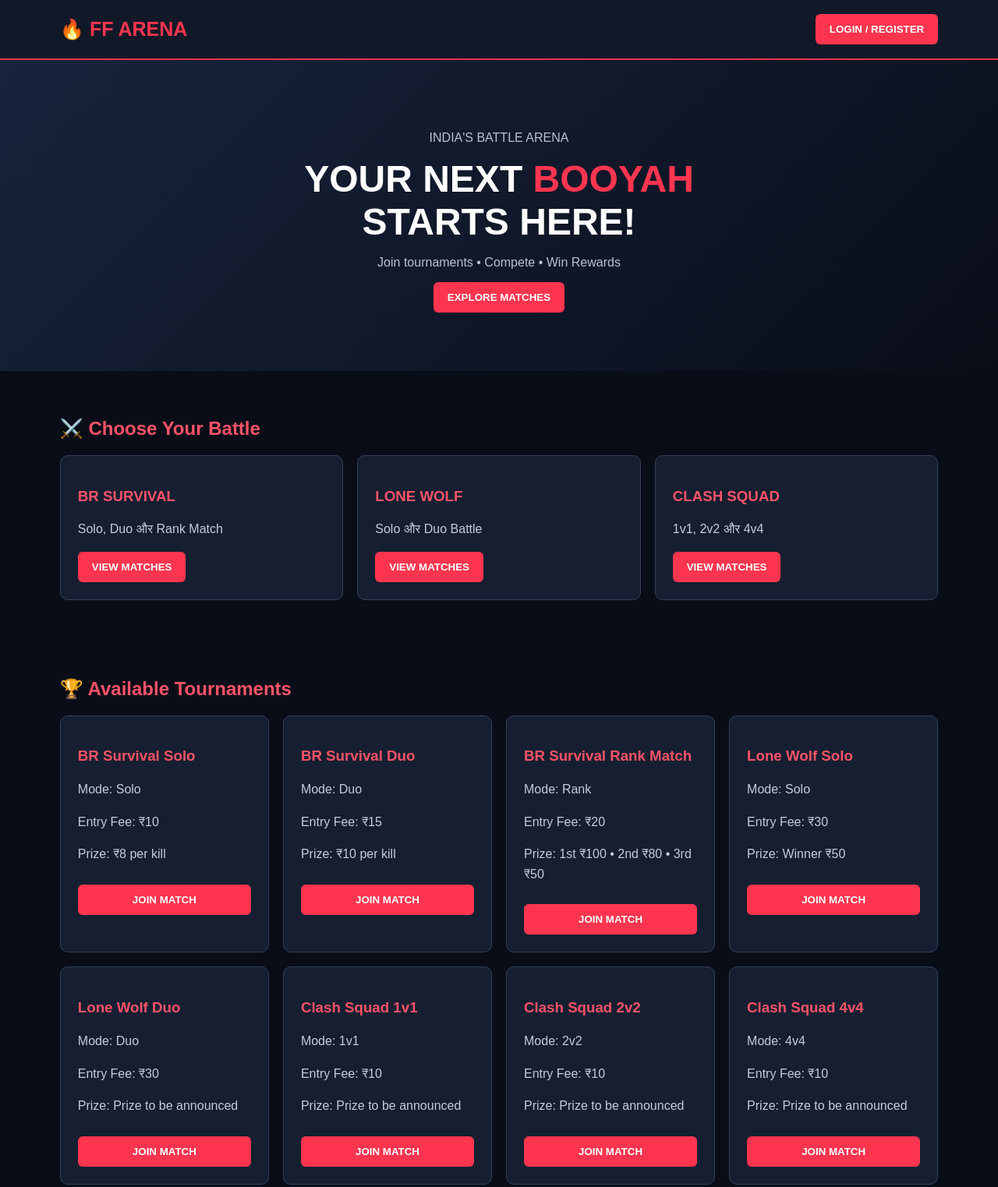
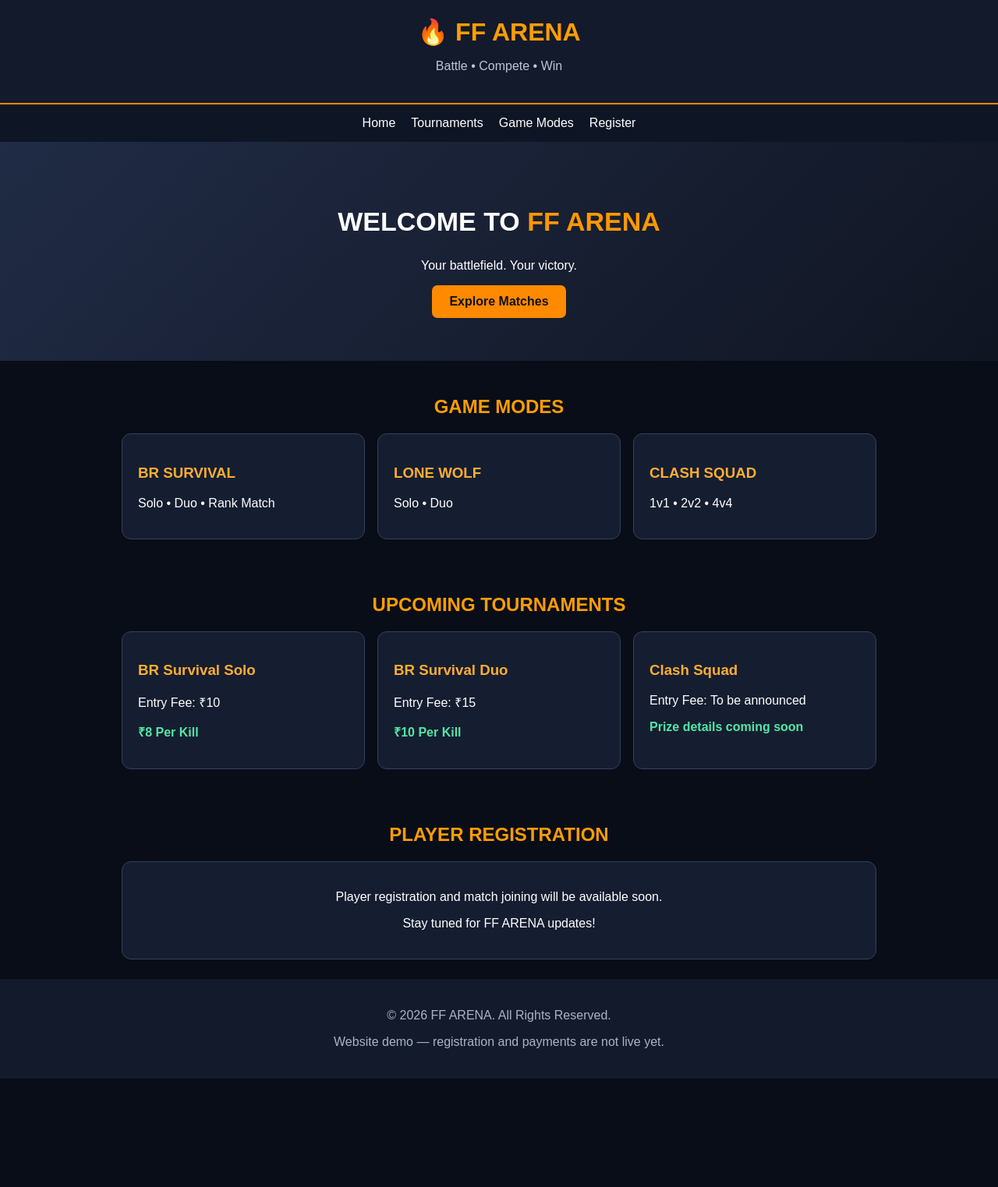
Before and after one commit to vishal1604422-del/FF-ARENA-, a plain HTML site: page index.HTML in a window 1280 px wide. Shown: the top 1523 px of the page at 78% size. After the commit the page ends 1384 px from the top, so only its background shows below. Drawn offline with Linux system fonts and the light colour scheme.

Commit message:
Refactor HTML structure and styles for FF ARENA

```diff
--- a/index.HTML
+++ b/index.HTML
@@ -1,244 +1,144 @@
 <!DOCTYPE html>
-<html lang="hi">
+<html lang="en">
 <head>
   <meta charset="UTF-8">
   <meta name="viewport" content="width=device-width, initial-scale=1.0">
-<title>FF ARENA - Free Fire Tournaments</title>
-
+  <title>FF ARENA | Free Fire Tournaments</title>
   <style>
-*{box-sizing:border-box}
-body{
-  margin:0;
-  font-family:Arial,sans-serif;
-  background:#090d18;
-  color:white;
+    * { box-sizing: border-box; }
+    body {
+      margin: 0;
+      font-family: Arial, sans-serif;
+      background: #090d18;
+      color: white;
     }
-header{
-  display:flex;
-  justify-content:space-between;
-  align-items:center;
-  padding:18px 6%;
-  background:#111827;
-  border-bottom:2px solid #ff354f;
+    header {
+      background: #121a2c;
+      padding: 22px;
+      text-align: center;
+      border-bottom: 2px solid #ff8a00;
     }
-.logo{font-size:25px;font-weight:bold;color:#ff354f}
-button,a{cursor:pointer}
-button{
-  background:#ff354f;
-  color:white;
-  border:0;
-  padding:12px 18px;
-  border-radius:6px;
-  font-weight:bold;
+    header h1 { color: #ff9d00; margin: 0; }
+    header p { color: #bdc7d9; }
+    nav {
+      display: flex;
+      justify-content: center;
+      gap: 20px;
+      padding: 15px;
+      background: #0e1524;
+      flex-wrap: wrap;
     }
-.hero{
-  text-align:center;
-  padding:75px 15px;
-  background:linear-gradient(135deg,#18243c,#090d18);
+    nav a { color: white; text-decoration: none; }
+    .hero {
+      text-align: center;
+      padding: 55px 15px;
+      background: linear-gradient(135deg,#202b45,#101522);
     }
-.hero h1{font-size:48px;margin:12px}
-.hero span{color:#ff354f}
-.hero p{color:#b7c2d5}
-.section{padding:40px 6%}
-.section h2{color:#ff5368}
-.categories,.matches{
-  display:grid;
-  grid-template-columns:repeat(auto-fit,minmax(220px,1fr));
-  gap:18px;
+    .hero h2 { font-size: 34px; }
+    .hero span { color: #ff9800; }
+    .btn {
+      display: inline-block;
+      background: #ff8a00;
+      color: #111;
+      padding: 12px 22px;
+      border-radius: 7px;
+      text-decoration: none;
+      font-weight: bold;
     }
-.card{
-  background:#151f31;
-  padding:22px;
-  border:1px solid #34415b;
-  border-radius:10px;
+    section { padding: 25px 16px; max-width: 1000px; margin: auto; }
+    section h2 { color: #ff9d00; text-align: center; }
+    .cards {
+      display: grid;
+      grid-template-columns: repeat(auto-fit,minmax(220px,1fr));
+      gap: 16px;
     }
-.card h3{color:#ff5368}
-.card p{color:#c4ccda;line-height:1.6}
-.join{width:100%;margin-top:10px}
-.info{
-  background:#111827;
-  padding:25px;
-  border-radius:10px;
-  line-height:1.7;
+    .card {
+      background: #151e30;
+      border: 1px solid #34415b;
+      border-radius: 12px;
+      padding: 20px;
     }
-footer{
-  text-align:center;
-  padding:25px;
-  color:#9ba8bc;
-  background:#111827;
-}
-.modal{
-  display:none;
-  position:fixed;
-  inset:0;
-  background:#000c;
-  justify-content:center;
-  align-items:center;
-  padding:15px;
-}
-.modal-box{
-  background:#151f31;
-  padding:25px;
-  border-radius:10px;
-  width:100%;
-  max-width:380px;
-}
-input{
-  width:100%;
-  padding:13px;
-  margin:8px 0;
-  background:#090d18;
-  border:1px solid #45516a;
-  color:white;
-  border-radius:5px;
-}
-.modal-box button{width:100%;margin-top:10px}
-.close{background:#38445a}
-@media(max-width:500px){
- .hero h1{font-size:35px}
- header{padding:15px}
+    .card h3 { color: #ffad33; }
+    .price { color: #55e6a5; font-weight: bold; }
+    footer {
+      text-align: center;
+      padding: 22px;
+      background: #121a2c;
+      color: #aab4c5;
     }
   </style>
 </head>
-
 <body>
 
 <header>
-  <div class="logo">🔥 FF ARENA</div>
-  <button onclick="openLogin()">LOGIN / REGISTER</button>
+  <h1>🔥 FF ARENA</h1>
+  <p>Battle • Compete • Win</p>
 </header>
 
-<section class="hero">
-  <p>INDIA'S BATTLE ARENA</p>
-  <h1>YOUR NEXT <span>BOOYAH</span><br>STARTS HERE!</h1>
-  <p>Join tournaments • Compete • Win Rewards</p>
-  <button onclick="document.getElementById('matches').scrollIntoView()">EXPLORE MATCHES</button>
-</section>
+<nav>
+  <a href="#home">Home</a>
+  <a href="#tournaments">Tournaments</a>
+  <a href="#modes">Game Modes</a>
+  <a href="#register">Register</a>
+</nav>
 
-<section class="section">
-  <h2>⚔️ Choose Your Battle</h2>
-  <div class="categories">
+<div class="hero" id="home">
+  <h2>WELCOME TO <span>FF ARENA</span></h2>
+  <p>Your battlefield. Your victory.</p>
+  <a class="btn" href="#tournaments">Explore Matches</a>
+</div>
+
+<section id="modes">
+  <h2>GAME MODES</h2>
+  <div class="cards">
     <div class="card">
       <h3>BR SURVIVAL</h3>
-      <p>Solo, Duo और Rank Match</p>
-      <button onclick="showCategory('BR Survival')">VIEW MATCHES</button>
+      <p>Solo • Duo • Rank Match</p>
     </div>
     <div class="card">
       <h3>LONE WOLF</h3>
-      <p>Solo और Duo Battle</p>
-      <button onclick="showCategory('Lone Wolf')">VIEW MATCHES</button>
+      <p>Solo • Duo</p>
     </div>
     <div class="card">
       <h3>CLASH SQUAD</h3>
-      <p>1v1, 2v2 और 4v4</p>
-      <button onclick="showCategory('Clash Squad')">VIEW MATCHES</button>
+      <p>1v1 • 2v2 • 4v4</p>
     </div>
   </div>
 </section>
 
-<section class="section" id="matches">
-  <h2>🏆 Available Tournaments</h2>
-  <div class="matches" id="matchList"></div>
-</section>
-
-<section class="section">
-  <h2>📌 How To Join</h2>
-  <div class="info">
-    1. अपना अकाउंट Register करो।<br>
-    2. अपनी पसंद का Tournament चुनो।<br>
-    3. Entry Fee और Prize की जानकारी देखो।<br>
-    4. Join Match दबाओ।<br>
-    5. Room ID और Password Admin द्वारा दिए जाएँगे।
+<section id="tournaments">
+  <h2>UPCOMING TOURNAMENTS</h2>
+  <div class="cards">
+    <div class="card">
+      <h3>BR Survival Solo</h3>
+      <p>Entry Fee: ₹10</p>
+      <p class="price">₹8 Per Kill</p>
+    </div>
+    <div class="card">
+      <h3>BR Survival Duo</h3>
+      <p>Entry Fee: ₹15</p>
+      <p class="price">₹10 Per Kill</p>
+    </div>
+    <div class="card">
+      <h3>Clash Squad</h3>
+      <p>Entry Fee: To be announced</p>
+      <p class="price">Prize details coming soon</p>
+    </div>
   </div>
 </section>
 
-<section class="section">
-  <h2>👤 Player Account</h2>
-  <div class="info">
-    अपना FF ARENA अकाउंट बनाओ और टूर्नामेंट में हिस्सा लो।
-    <br><br>
-    <button onclick="openLogin()">LOGIN / REGISTER</button>
+<section id="register">
+  <h2>PLAYER REGISTRATION</h2>
+  <div class="card" style="text-align:center">
+    <p>Player registration and match joining will be available soon.</p>
+    <p>Stay tuned for FF ARENA updates!</p>
   </div>
 </section>
 
 <footer>
-  <h3>🔥 FF ARENA</h3>
-  <p>Fight • Win • Repeat</p>
-  <p>© 2026 FF ARENA</p>
-  <p>Not affiliated with Garena.</p>
+  <p>© 2026 FF ARENA. All Rights Reserved.</p>
+  <p>Website demo — registration and payments are not live yet.</p>
 </footer>
-
-<div class="modal" id="loginModal">
-  <div class="modal-box">
-    <h2 id="formTitle">Player Registration</h2>
-    <input id="playerName" placeholder="Player Name">
-    <input id="playerEmail" type="email" placeholder="Email Address">
-    <input id="playerUID" placeholder="Free Fire UID">
-    <input id="playerPassword" type="password" placeholder="Password">
-    <button onclick="registerPlayer()">REGISTER</button>
-    <button class="close" onclick="closeLogin()">CLOSE</button>
-    <p id="message"></p>
-  </div>
-</div>
-
-<script>
-const tournaments = [
- {category:"BR Survival",name:"BR Survival Solo",mode:"Solo",fee:10,prize:"₹8 per kill"},
- {category:"BR Survival",name:"BR Survival Duo",mode:"Duo",fee:15,prize:"₹10 per kill"},
- {category:"BR Survival",name:"BR Survival Rank Match",mode:"Rank",fee:20,prize:"1st ₹100 • 2nd ₹80 • 3rd ₹50"},
- {category:"Lone Wolf",name:"Lone Wolf Solo",mode:"Solo",fee:30,prize:"Winner ₹50"},
- {category:"Lone Wolf",name:"Lone Wolf Duo",mode:"Duo",fee:30,prize:"Prize to be announced"},
- {category:"Clash Squad",name:"Clash Squad 1v1",mode:"1v1",fee:10,prize:"Prize to be announced"},
- {category:"Clash Squad",name:"Clash Squad 2v2",mode:"2v2",fee:10,prize:"Prize to be announced"},
- {category:"Clash Squad",name:"Clash Squad 4v4",mode:"4v4",fee:10,prize:"Prize to be announced"}
-];
-
-function renderMatches(category="All"){
- const list=document.getElementById("matchList");
- const filtered=tournaments.filter(t=>category==="All"||t.category===category);
- list.innerHTML=filtered.map(t=>`
-  <div class="card">
-   <h3>${t.name}</h3>
-   <p>Mode: ${t.mode}</p>
-   <p>Entry Fee: ₹${t.fee}</p>
-   <p>Prize: ${t.prize}</p>
-   <button class="join" onclick="joinMatch('${t.name}')">JOIN MATCH</button>
-  </div>
- `).join("");
-}
-
-function showCategory(category){
- renderMatches(category);
- document.getElementById("matches").scrollIntoView();
-}
-
-function openLogin(){
- document.getElementById("loginModal").style.display="flex";
-}
-function closeLogin(){
- document.getElementById("loginModal").style.display="none";
-}
-
-function registerPlayer(){
- const name=document.getElementById("playerName").value.trim();
- const email=document.getElementById("playerEmail").value.trim();
- const uid=document.getElementById("playerUID").value.trim();
- const password=document.getElementById("playerPassword").value;
-
- if(!name||!email||!uid||!password){
-  document.getElementById("message").textContent="सभी जानकारी भरो।";
-  return;
- }
- document.getElementById("message").textContent=
- "यह अभी Demo Registration है। Firebase जोड़ने के बाद अकाउंट बनेगा।";
-}
-
-function joinMatch(name){
- alert(name+" चुना गया है। असली Join और Payment सुविधा जोड़ना अभी बाकी है।");
-}
-
-renderMatches();
-</script>
 
 </body>
 </html>
```
Lines whose indentation alone changed are shown as unchanged.
